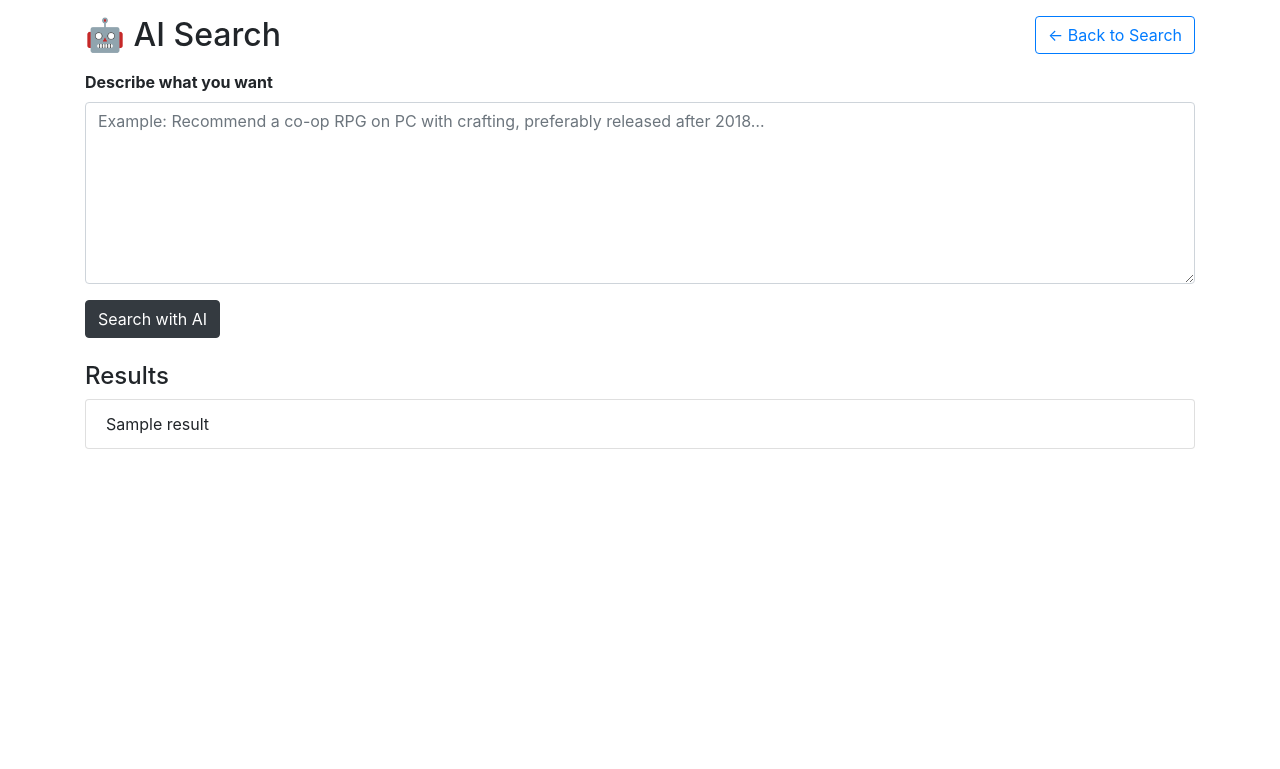
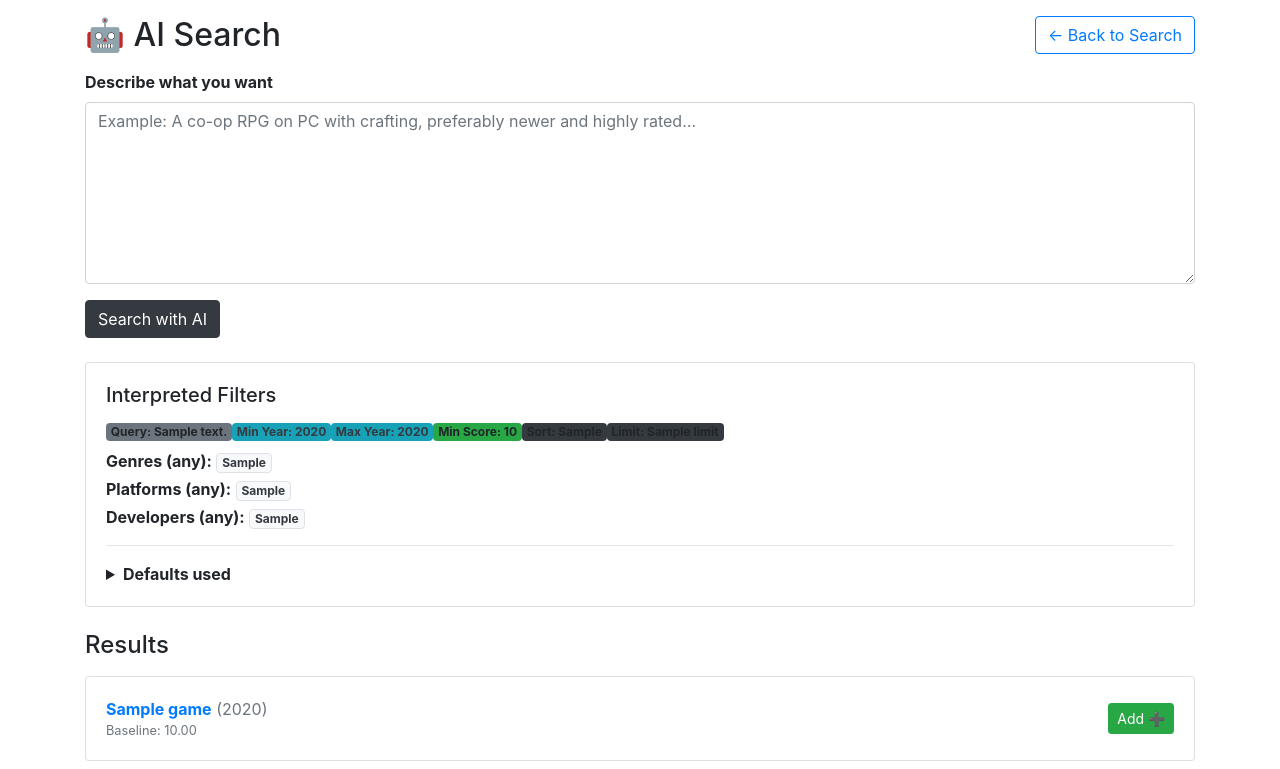
Before and after one commit to ArjunaBazaz/Speed_Recommends, a Django app: template templates/ai_search.html in a window 1280 px wide. Shown: the part 56-825 px from the top of the page. Before the commit the page ends 505 px from the top, so only its background shows below. Run offline with Django 5.2, Linux system fonts and the light colour scheme; the template is opened without the code that fills it: most values are stand-ins (such as "Sample title", 1, 10 or a date in 2020); parts of the project's set-up code (start-up, migrations or seed data) failed here and were passed over.

Commit message:
updated views.py to fit formatting

```diff
--- a/templates/ai_search.html
+++ b/templates/ai_search.html
@@ -2,11 +2,19 @@
 {% block title %}AI Search{% endblock %}
 
 {% block content %}
+
+<!-- Hidden CSRF token for AJAX -->
+<form id="csrf-form" style="display:none;">
+  {% csrf_token %}
+</form>
+
 <div class="d-flex justify-content-between align-items-center mb-3">
   <h2 class="mb-0">🤖 AI Search</h2>
-  <a class="btn btn-outline-primary" href="{% url 'core:search_games' %}">
-    ← Back to Search
-  </a>
+  <div class="d-flex gap-2">
+    <a class="btn btn-outline-primary" href="{% url 'core:search_games' %}">
+      ← Back to Search
+    </a>
+  </div>
 </div>
 
 <form method="post" class="mb-4">
@@ -19,7 +27,7 @@
       name="prompt"
       class="form-control"
       rows="7"
-      placeholder="Example: Recommend a co-op RPG on PC with crafting, preferably released after 2018…"
+      placeholder="Example: A co-op RPG on PC with crafting, preferably newer and highly rated…"
     >{{ prompt|default:"" }}</textarea>
   </div>
 
@@ -30,13 +38,171 @@
   <div class="alert alert-danger">{{ error }}</div>
 {% endif %}
 
-{% if results %}
-  <h4>Results</h4>
-  <ul class="list-group">
-    {% for r in results %}
-      <li class="list-group-item">{{ r }}</li>
-    {% endfor %}
-  </ul>
+{% if spec %}
+  <div class="card mb-4">
+    <div class="card-body">
+      <h5 class="card-title mb-3">Interpreted Filters</h5>
+
+      <div class="d-flex flex-wrap gap-2 mb-2">
+        {% if spec.query_text %}
+          <span class="badge bg-secondary">Query: {{ spec.query_text }}</span>
+        {% endif %}
+
+        {% if spec.min_release_year %}
+          <span class="badge bg-info text-dark">Min Year: {{ spec.min_release_year }}</span>
+        {% endif %}
+
+        {% if spec.max_release_year %}
+          <span class="badge bg-info text-dark">Max Year: {{ spec.max_release_year }}</span>
+        {% endif %}
+
+        {% if spec.min_baseline_score %}
+          <span class="badge bg-success">Min Score: {{ spec.min_baseline_score }}</span>
+        {% endif %}
+
+        <span class="badge bg-dark">Sort: {{ spec.sort_by }}</span>
+        <span class="badge bg-dark">Limit: {{ spec.limit }}</span>
+      </div>
+
+      {% if spec.genres_any %}
+        <div class="mb-1">
+          <strong>Genres (any):</strong>
+          {% for g in spec.genres_any %}
+            <span class="badge bg-light text-dark border">{{ g }}</span>
+          {% endfor %}
+        </div>
+      {% endif %}
+
+      {% if spec.platforms_any %}
+        <div class="mb-1">
+          <strong>Platforms (any):</strong>
+          {% for p in spec.platforms_any %}
+            <span class="badge bg-light text-dark border">{{ p }}</span>
+          {% endfor %}
+        </div>
+      {% endif %}
+
+      {% if spec.developers_any %}
+        <div class="mb-1">
+          <strong>Developers (any):</strong>
+          {% for d in spec.developers_any %}
+            <span class="badge bg-light text-dark border">{{ d }}</span>
+          {% endfor %}
+        </div>
+      {% endif %}
+
+      {% if spec.defaults_used %}
+        <hr>
+        <details>
+          <summary><strong>Defaults used</strong></summary>
+          <ul class="mt-2">
+            {% for d in spec.defaults_used %}
+              <li>{{ d }}</li>
+            {% endfor %}
+          </ul>
+        </details>
+      {% endif %}
+    </div>
+  </div>
 {% endif %}
 
+{% if results %}
+  <h4 class="mb-3">Results</h4>
+
+  {% for game in results %}
+    <div class="card mb-2">
+      <div class="card-body d-flex justify-content-between align-items-center">
+
+        <div>
+          <a href="{% url 'core:game_detail' game.id %}">
+            <strong>{{ game.title }}</strong>
+          </a>
+          {% if game.release_year %}
+            <span class="text-muted">({{ game.release_year }})</span>
+          {% endif %}
+          <div class="small text-muted">
+            Baseline: {{ game.baseline_score|floatformat:2 }}
+          </div>
+        </div>
+
+        <!-- SAME AJAX SAVE / REMOVE BUTTON -->
+        <button
+          class="btn btn-sm {% if game.id in saved_ids %}btn-danger{% else %}btn-success{% endif %}"
+          data-game-id="{{ game.id }}"
+          data-saved="{% if game.id in saved_ids %}1{% else %}0{% endif %}"
+          data-save-url="{% url 'core:save_game' game.id %}"
+          data-unsave-url="{% url 'core:unsave_game' game.id %}"
+          onclick="toggleSave(this)"
+          type="button"
+        >
+          {% if game.id in saved_ids %}
+            Remove ❌
+          {% else %}
+            Add ➕
+          {% endif %}
+        </button>
+
+      </div>
+    </div>
+  {% endfor %}
+
+{% elif spec %}
+  <p>No results found.</p>
+{% endif %}
+
+<script>
+function getCSRFToken() {
+  const input = document.querySelector('[name=csrfmiddlewaretoken]');
+  return input ? input.value : "";
+}
+
+function toggleSave(btn) {
+  const isSaved = btn.dataset.saved === "1";
+  const url = isSaved ? btn.dataset.unsaveUrl : btn.dataset.saveUrl;
+
+  btn.disabled = true;
+
+  fetch(url, {
+    method: "POST",
+    headers: {
+      "X-CSRFToken": getCSRFToken(),
+      "X-Requested-With": "XMLHttpRequest",
+    },
+    credentials: "same-origin",
+  })
+  .then(async (res) => {
+    const text = await res.text();
+    let data;
+    try {
+      data = JSON.parse(text);
+    } catch (e) {
+      console.error("Non-JSON response:", text);
+      throw new Error("Server did not return JSON");
+    }
+    return data;
+  })
+  .then((data) => {
+    if (data.status === "saved" || data.status === "already_saved") {
+      btn.innerText = "Remove ❌";
+      btn.classList.remove("btn-success");
+      btn.classList.add("btn-danger");
+      btn.dataset.saved = "1";
+    }
+    else if (data.status === "removed") {
+      btn.innerText = "Add ➕";
+      btn.classList.remove("btn-danger");
+      btn.classList.add("btn-success");
+      btn.dataset.saved = "0";
+    }
+  })
+  .catch((err) => {
+    console.error("Toggle save failed:", err);
+    alert("Error saving game. Please try again.");
+  })
+  .finally(() => {
+    btn.disabled = false;
+  });
+}
+</script>
+
 {% endblock %}
```
Also changed, not shown: core/ai/execute.py (added, +48 -0 lines), core/ai/interpret.py (added, +28 -0 lines), core/ai/spec.py (+21 -0 lines), core/search/search.py (+5 -14 lines), core/views.py (+25 -30 lines), templates/search.html (+10 -10 lines).
